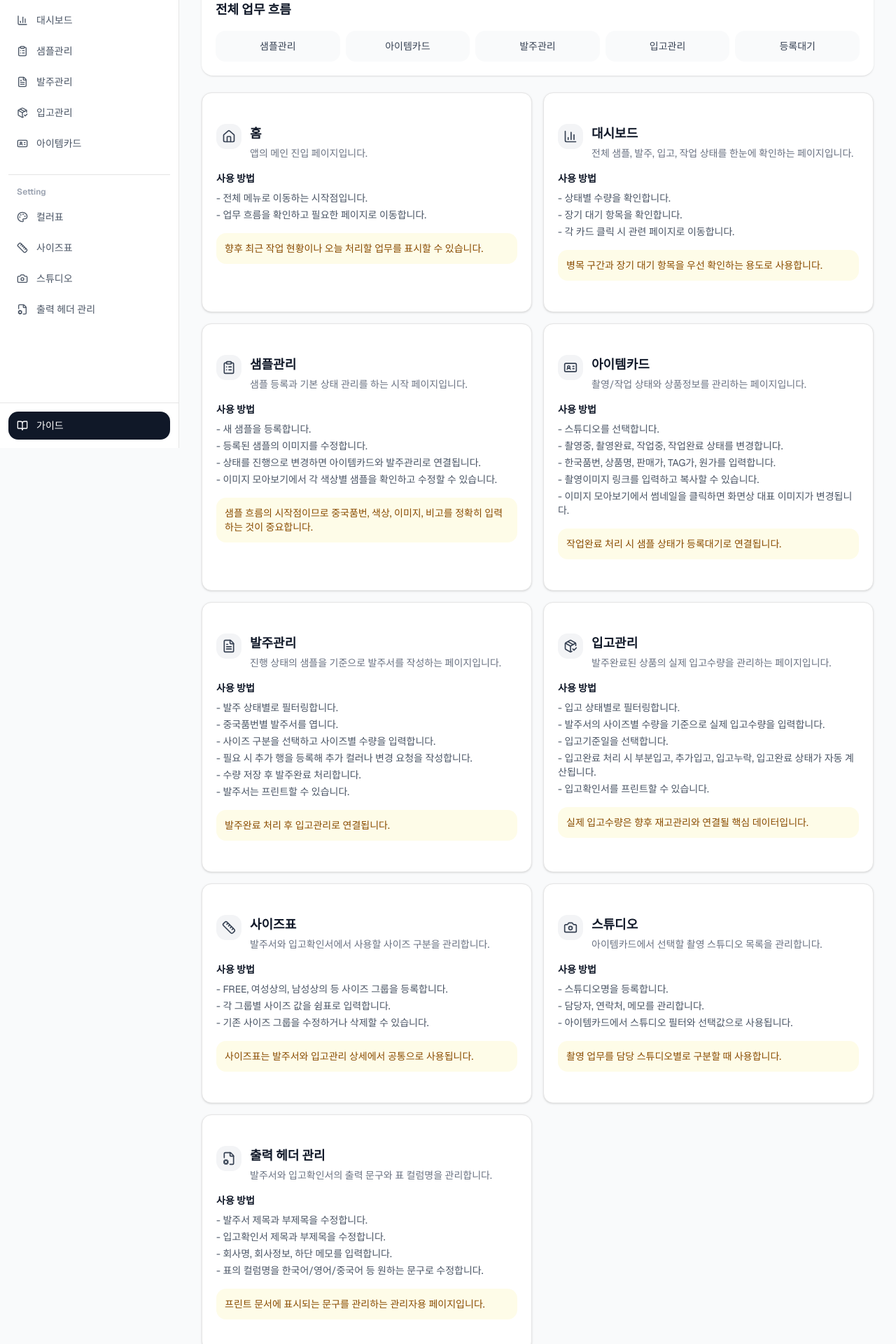
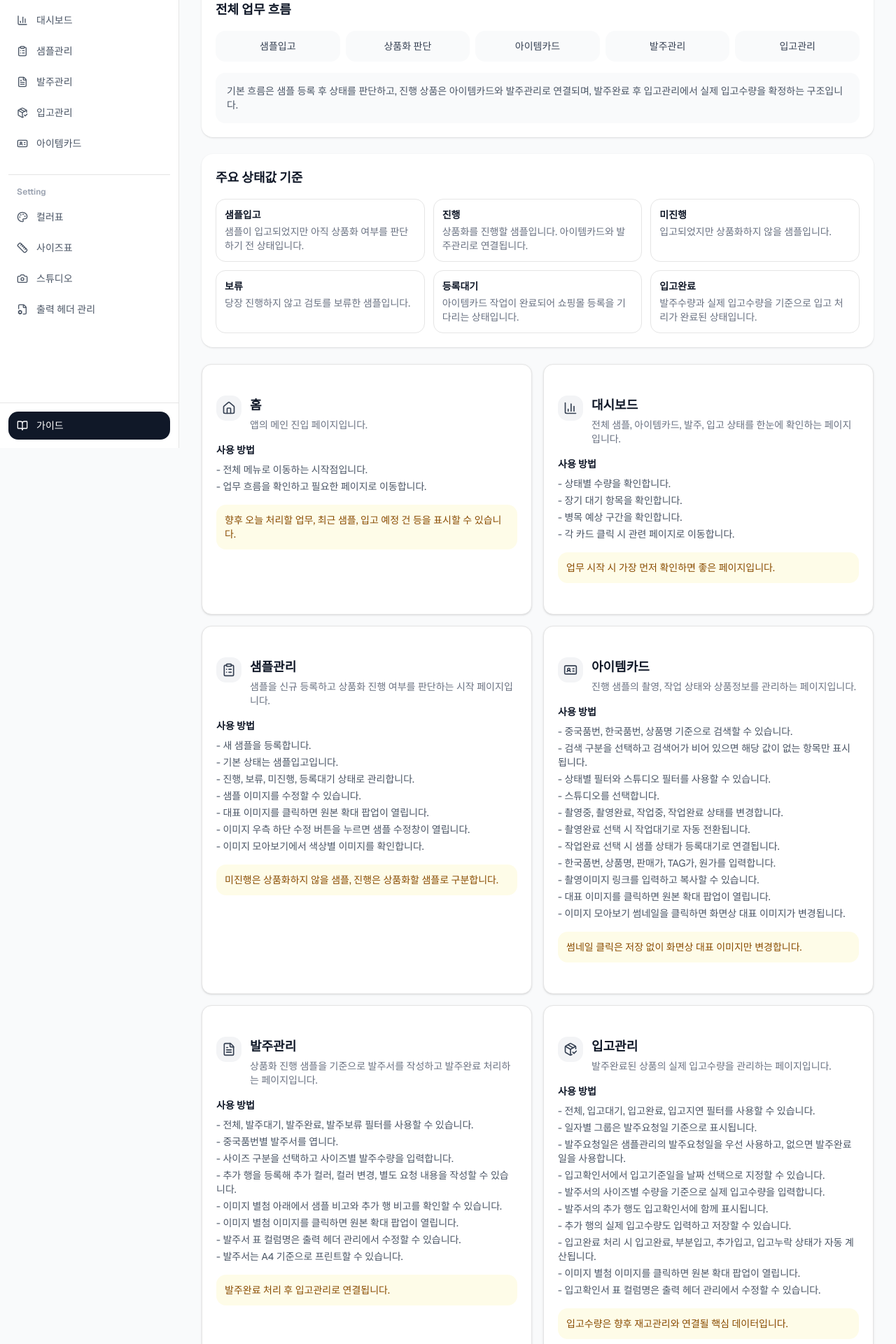
Before and after one commit to dizzybolt/sample-app, a Next.js app: page /guide in a window 1280 px wide. Shown: the part 160-2080 px from the top of the page at 70% size. Built offline with nearby package versions, Linux system fonts and the light colour scheme.

Commit message:
가이드 갱신

```diff
--- a/app/guide/page.tsx
+++ b/app/guide/page.tsx
@@ -6,7 +6,9 @@ import {
   FileText,
   Home,
   IdCard,
+  ImageIcon,
   PackageCheck,
+  Palette,
   Ruler,
 } from 'lucide-react'
 import { Card, CardContent } from '@/components/ui/card'
@@ -21,55 +23,67 @@ const guideSections = [
       '전체 메뉴로 이동하는 시작점입니다.',
       '업무 흐름을 확인하고 필요한 페이지로 이동합니다.',
     ],
-    note: '향후 최근 작업 현황이나 오늘 처리할 업무를 표시할 수 있습니다.',
+    note: '향후 오늘 처리할 업무, 최근 샘플, 입고 예정 건 등을 표시할 수 있습니다.',
   },
   {
     title: '대시보드',
     icon: BarChart3,
-    role: '전체 샘플, 발주, 입고, 작업 상태를 한눈에 확인하는 페이지입니다.',
+    role: '전체 샘플, 아이템카드, 발주, 입고 상태를 한눈에 확인하는 페이지입니다.',
     usage: [
       '상태별 수량을 확인합니다.',
       '장기 대기 항목을 확인합니다.',
+      '병목 예상 구간을 확인합니다.',
       '각 카드 클릭 시 관련 페이지로 이동합니다.',
     ],
-    note: '병목 구간과 장기 대기 항목을 우선 확인하는 용도로 사용합니다.',
+    note: '업무 시작 시 가장 먼저 확인하면 좋은 페이지입니다.',
   },
   {
     title: '샘플관리',
     icon: ClipboardList,
-    role: '샘플 등록과 기본 상태 관리를 하는 시작 페이지입니다.',
+    role: '샘플을 신규 등록하고 상품화 진행 여부를 판단하는 시작 페이지입니다.',
     usage: [
       '새 샘플을 등록합니다.',
-      '등록된 샘플의 이미지를 수정합니다.',
-      '상태를 진행으로 변경하면 아이템카드와 발주관리로 연결됩니다.',
-      '이미지 모아보기에서 각 색상별 샘플을 확인하고 수정할 수 있습니다.',
+      '기본 상태는 샘플입고입니다.',
+      '진행, 보류, 미진행, 등록대기 상태로 관리합니다.',
+      '샘플 이미지를 수정할 수 있습니다.',
+      '대표 이미지를 클릭하면 원본 확대 팝업이 열립니다.',
+      '이미지 우측 하단 수정 버튼을 누르면 샘플 수정창이 열립니다.',
+      '이미지 모아보기에서 색상별 이미지를 확인합니다.',
     ],
-    note: '샘플 흐름의 시작점이므로 중국품번, 색상, 이미지, 비고를 정확히 입력하는 것이 중요합니다.',
+    note: '미진행은 상품화하지 않을 샘플, 진행은 상품화할 샘플로 구분합니다.',
   },
   {
     title: '아이템카드',
     icon: IdCard,
-    role: '촬영/작업 상태와 상품정보를 관리하는 페이지입니다.',
+    role: '진행 샘플의 촬영, 작업 상태와 상품정보를 관리하는 페이지입니다.',
     usage: [
+      '중국품번, 한국품번, 상품명 기준으로 검색할 수 있습니다.',
+      '검색 구분을 선택하고 검색어가 비어 있으면 해당 값이 없는 항목만 표시됩니다.',
+      '상태별 필터와 스튜디오 필터를 사용할 수 있습니다.',
       '스튜디오를 선택합니다.',
       '촬영중, 촬영완료, 작업중, 작업완료 상태를 변경합니다.',
+      '촬영완료 선택 시 작업대기로 자동 전환됩니다.',
+      '작업완료 선택 시 샘플 상태가 등록대기로 연결됩니다.',
       '한국품번, 상품명, 판매가, TAG가, 원가를 입력합니다.',
       '촬영이미지 링크를 입력하고 복사할 수 있습니다.',
-      '이미지 모아보기에서 썸네일을 클릭하면 화면상 대표 이미지가 변경됩니다.',
+      '대표 이미지를 클릭하면 원본 확대 팝업이 열립니다.',
+      '이미지 모아보기 썸네일을 클릭하면 화면상 대표 이미지가 변경됩니다.',
     ],
-    note: '작업완료 처리 시 샘플 상태가 등록대기로 연결됩니다.',
+    note: '썸네일 클릭은 저장 없이 화면상 대표 이미지만 변경합니다.',
   },
   {
     title: '발주관리',
     icon: FileText,
-    role: '진행 상태의 샘플을 기준으로 발주서를 작성하는 페이지입니다.',
+    role: '상품화 진행 샘플을 기준으로 발주서를 작성하고 발주완료 처리하는 페이지입니다.',
     usage: [
-      '발주 상태별로 필터링합니다.',
+      '전체, 발주대기, 발주완료, 발주보류 필터를 사용할 수 있습니다.',
       '중국품번별 발주서를 엽니다.',
-      '사이즈 구분을 선택하고 사이즈별 수량을 입력합니다.',
-      '필요 시 추가 행을 등록해 추가 컬러나 변경 요청을 작성합니다.',
-      '수량 저장 후 발주완료 처리합니다.',
-      '발주서는 프린트할 수 있습니다.',
+      '사이즈 구분을 선택하고 사이즈별 발주수량을 입력합니다.',
+      '추가 행을 등록해 추가 컬러, 컬러 변경, 별도 요청 내용을 작성할 수 있습니다.',
+      '이미지 별첨 아래에서 샘플 비고와 추가 행 비고를 확인할 수 있습니다.',
+      '이미지 별첨 이미지를 클릭하면 원본 확대 팝업이 열립니다.',
+      '발주서 표 컬럼명은 출력 헤더 관리에서 수정할 수 있습니다.',
+      '발주서는 A4 기준으로 프린트할 수 있습니다.',
     ],
     note: '발주완료 처리 후 입고관리로 연결됩니다.',
   },
@@ -78,13 +92,33 @@ const guideSections = [
     icon: PackageCheck,
     role: '발주완료된 상품의 실제 입고수량을 관리하는 페이지입니다.',
     usage: [
-      '입고 상태별로 필터링합니다.',
+      '전체, 입고대기, 입고완료, 입고지연 필터를 사용할 수 있습니다.',
+      '일자별 그룹은 발주요청일 기준으로 표시됩니다.',
+      '발주요청일은 샘플관리의 발주요청일을 우선 사용하고, 없으면 발주완료일을 사용합니다.',
+      '입고확인서에서 입고기준일을 날짜 선택으로 지정할 수 있습니다.',
       '발주서의 사이즈별 수량을 기준으로 실제 입고수량을 입력합니다.',
-      '입고기준일을 선택합니다.',
-      '입고완료 처리 시 부분입고, 추가입고, 입고누락, 입고완료 상태가 자동 계산됩니다.',
-      '입고확인서를 프린트할 수 있습니다.',
+      '발주서의 추가 행도 입고확인서에 함께 표시됩니다.',
+      '추가 행의 실제 입고수량도 입력하고 저장할 수 있습니다.',
+      '입고완료 처리 시 입고완료, 부분입고, 추가입고, 입고누락 상태가 자동 계산됩니다.',
+      '이미지 별첨 이미지를 클릭하면 원본 확대 팝업이 열립니다.',
+      '입고확인서 표 컬럼명은 출력 헤더 관리에서 수정할 수 있습니다.',
     ],
-    note: '실제 입고수량은 향후 재고관리와 연결될 핵심 데이터입니다.',
+    note: '입고수량은 향후 재고관리와 연결될 핵심 데이터입니다.',
+  },
+  {
+    title: '이미지 확대',
+    icon: ImageIcon,
+    role: '이미지를 크게 확인하기 위한 공통 기능입니다.',
+    usage: [
+      '샘플관리 대표 이미지 클릭 시 확대 팝업이 열립니다.',
+      '아이템카드 대표 이미지 클릭 시 확대 팝업이 열립니다.',
+      '발주서 이미지 별첨 클릭 시 확대 팝업이 열립니다.',
+      '입고확인서 이미지 별첨 클릭 시 확대 팝업이 열립니다.',
+      '마우스 휠로 확대/축소할 수 있습니다.',
+      '확대 상태에서 드래그해 이미지를 이동할 수 있습니다.',
+      '100% 버튼으로 확대 상태를 초기화할 수 있습니다.',
+    ],
+    note: '팝업 확대 이미지는 원본 URL을 직접 표시합니다.',
   },
   {
     title: '사이즈표',
@@ -98,15 +132,28 @@ const guideSections = [
     note: '사이즈표는 발주서와 입고관리 상세에서 공통으로 사용됩니다.',
   },
   {
+    title: '컬러표',
+    icon: Palette,
+    role: '샘플 등록에서 사용할 컬러코드와 컬러명을 관리합니다.',
+    usage: [
+      '컬러코드를 추가합니다.',
+      '컬러명을 수정합니다.',
+      '정렬순서를 수정합니다.',
+      '사용 여부를 관리합니다.',
+      '삭제가 필요한 컬러를 제거할 수 있습니다.',
+    ],
+    note: '컬러표 수정 내용은 샘플 등록의 색상 선택 목록에 반영됩니다.',
+  },
+  {
     title: '스튜디오',
     icon: Camera,
     role: '아이템카드에서 선택할 촬영 스튜디오 목록을 관리합니다.',
     usage: [
       '스튜디오명을 등록합니다.',
       '담당자, 연락처, 메모를 관리합니다.',
-      '아이템카드에서 스튜디오 필터와 선택값으로 사용됩니다.',
+      '아이템카드에서 스튜디오 선택과 필터로 사용됩니다.',
     ],
-    note: '촬영 업무를 담당 스튜디오별로 구분할 때 사용합니다.',
+    note: '촬영 업무를 스튜디오별로 구분할 때 사용합니다.',
   },
   {
     title: '출력 헤더 관리',
@@ -116,7 +163,9 @@ const guideSections = [
       '발주서 제목과 부제목을 수정합니다.',
       '입고확인서 제목과 부제목을 수정합니다.',
       '회사명, 회사정보, 하단 메모를 입력합니다.',
-      '표의 컬럼명을 한국어/영어/중국어 등 원하는 문구로 수정합니다.',
+      '발주서 표 컬럼명을 수정합니다.',
+      '입고확인서 표 컬럼명을 수정합니다.',
+      '한국어, 영어, 중국어 등 원하는 문구로 컬럼명을 변경할 수 있습니다.',
     ],
     note: '프린트 문서에 표시되는 문구를 관리하는 관리자용 페이지입니다.',
   },
@@ -143,7 +192,10 @@ export default function GuidePage() {
 
           <div className="mt-4 grid gap-2 text-sm text-gray-700 sm:grid-cols-5">
             <div className="rounded-xl bg-gray-50 p-3 text-center font-medium">
-              샘플관리
+              샘플입고
+            </div>
+            <div className="rounded-xl bg-gray-50 p-3 text-center font-medium">
+              상품화 판단
             </div>
             <div className="rounded-xl bg-gray-50 p-3 text-center font-medium">
               아이템카드
@@ -154,8 +206,63 @@ export default function GuidePage() {
             <div className="rounded-xl bg-gray-50 p-3 text-center font-medium">
               입고관리
             </div>
-            <div className="rounded-xl bg-gray-50 p-3 text-center font-medium">
-              등록대기
+          </div>
+
+          <div className="mt-4 rounded-xl bg-gray-50 p-4 text-sm text-gray-600">
+            <p>
+              기본 흐름은 샘플 등록 후 상태를 판단하고, 진행 상품은 아이템카드와
+              발주관리로 연결되며, 발주완료 후 입고관리에서 실제 입고수량을
+              확정하는 구조입니다.
+            </p>
+          </div>
+        </section>
+
+        <section className="rounded-2xl bg-white p-5 shadow-sm">
+          <h2 className="text-lg font-semibold text-gray-900">
+            주요 상태값 기준
+          </h2>
+
+          <div className="mt-4 grid gap-3 text-sm sm:grid-cols-2 lg:grid-cols-3">
+            <div className="rounded-xl border p-3">
+              <p className="font-semibold text-gray-900">샘플입고</p>
+              <p className="mt-1 text-gray-500">
+                샘플이 입고되었지만 아직 상품화 여부를 판단하기 전 상태입니다.
+              </p>
+            </div>
+
+            <div className="rounded-xl border p-3">
+              <p className="font-semibold text-gray-900">진행</p>
+              <p className="mt-1 text-gray-500">
+                상품화를 진행할 샘플입니다. 아이템카드와 발주관리로 연결됩니다.
+              </p>
+            </div>
+
+            <div className="rounded-xl border p-3">
+              <p className="font-semibold text-gray-900">미진행</p>
+              <p className="mt-1 text-gray-500">
+                입고되었지만 상품화하지 않을 샘플입니다.
+              </p>
+            </div>
+
+            <div className="rounded-xl border p-3">
+              <p className="font-semibold text-gray-900">보류</p>
+              <p className="mt-1 text-gray-500">
+                당장 진행하지 않고 검토를 보류한 샘플입니다.
+              </p>
+            </div>
+
+            <div className="rounded-xl border p-3">
+              <p className="font-semibold text-gray-900">등록대기</p>
+              <p className="mt-1 text-gray-500">
+                아이템카드 작업이 완료되어 쇼핑몰 등록을 기다리는 상태입니다.
+              </p>
+            </div>
+
+            <div className="rounded-xl border p-3">
+              <p className="font-semibold text-gray-900">입고완료</p>
+              <p className="mt-1 text-gray-500">
+                발주수량과 실제 입고수량을 기준으로 입고 처리가 완료된 상태입니다.
+              </p>
             </div>
           </div>
         </section>
```
